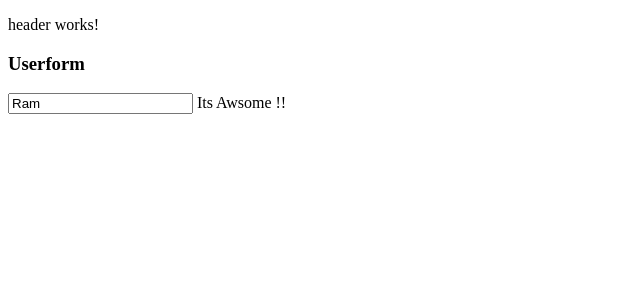
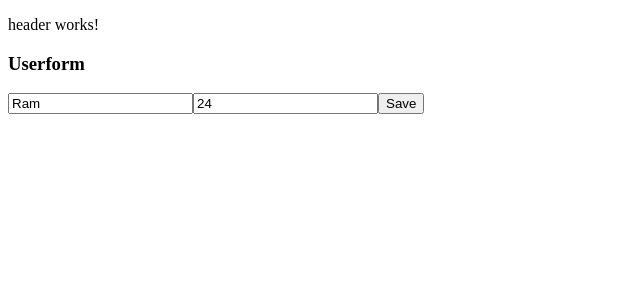
Before and after one commit to ibmtrainingas/angular-myApp, an Angular app: page / in a window 1280 px wide. Shown: the top 300 px of the page, without its empty margins (0-640 px from the left). Built offline with nearby package versions, Linux system fonts and the light colour scheme.

Commit message:
Added 2 way binding

```diff
--- a/src/app/app.component.html
+++ b/src/app/app.component.html
@@ -1,4 +1,2 @@
 <app-header></app-header>
 <app-userform></app-userform>
-
-Its Awsome !!
--- a/src/app/userform/userform.component.html
+++ b/src/app/userform/userform.component.html
@@ -1,2 +1,4 @@
 <h3>{{title}}</h3>
 <input type="text" [(ngModel)]="firstname">
+<input type="number" [(ngModel)]="age">
+<button (click)='save()'>Save</button>
--- a/src/app/userform/userform.component.ts
+++ b/src/app/userform/userform.component.ts
@@ -8,8 +8,14 @@ import { Component, OnInit } from '@angular/core';
 export class UserformComponent implements OnInit {
   title: String = 'Userform';
   firstname: String = 'Ram';
+  age: number = 24;
   constructor() { }
-
+  save() {
+    console.log('working ...');
+    console.log(this.firstname);
+    //this.firstname = 'John';
+    console.log(this.age);
+  }
   ngOnInit(): void {
   }
 
```
